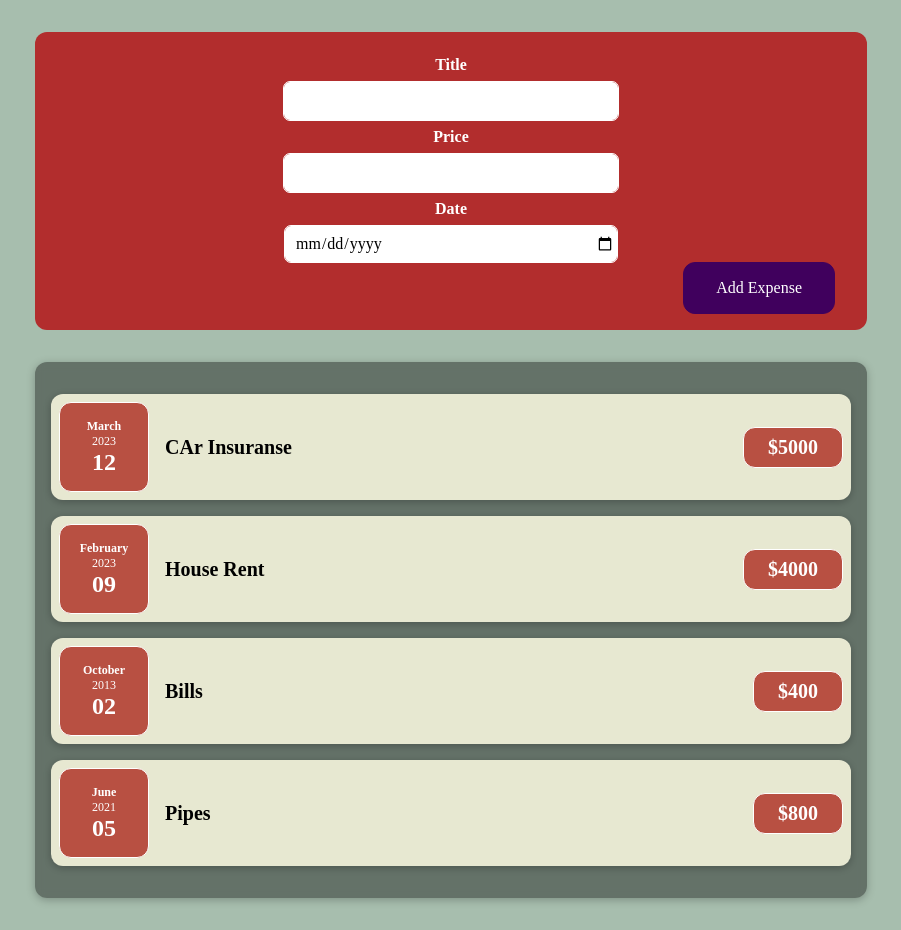
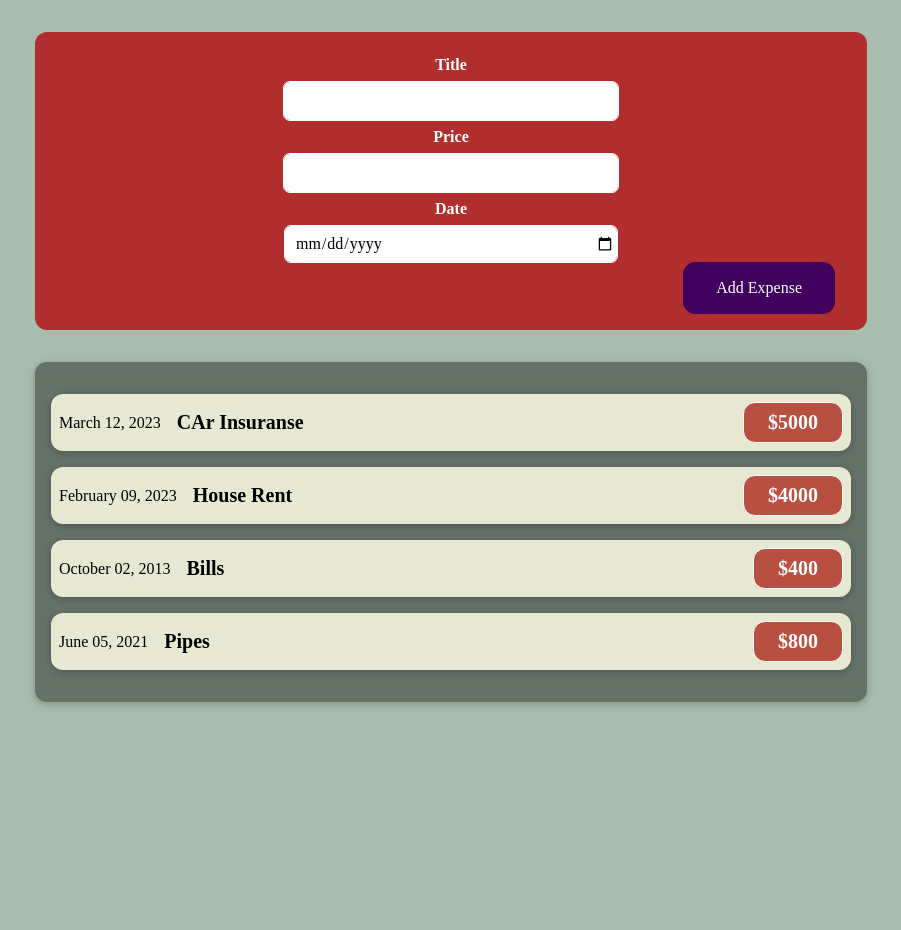
Before and after one commit to Shoaib4343/React, a React (Create React App) app in the folder TeachGun/application/: page / in a window 1280 px wide. Shown: the whole page, without its empty margins (189-1090 px from the left). After the commit the page ends 800 px from the top, so only its background shows below. Built offline with nearby package versions, Linux system fonts and the light colour scheme.

Commit message:
Rendring list

```diff
--- a/TeachGun/application/src/App.js
+++ b/TeachGun/application/src/App.js
@@ -1,40 +1,45 @@
-import React from 'react'
+import React,{useState} from 'react'
 import Expense from './Components/Expense/Expense'
 import NewExpense from './Components/NewExpense/NewExpense'
 
-const App = () => {
-
-    const expense = [
+const DumyData = [
     {
         id : 'e1',
-            expense_date : new Date(2023, 2, 12) ,
-            expense_tittle : "CAr Insuranse",
-            expense_price : 5000,
+        date : new Date(2023, 2, 12) ,
+        title : "CAr Insuranse",
+        price : 5000,
     },
     {
         id : 'e2',
-            expense_date : new Date(2023, 1, 9) ,
-            expense_tittle : "House Rent",
-            expense_price : 4000,
+        date : new Date(2023, 1, 9) ,
+        title : "House Rent",
+        price : 4000,
     },
     {
         id : 'e3',
-            expense_date : new Date(2013, 9, 2) ,
-            expense_tittle : "Bills",
-            expense_price : 400,
+        date : new Date(2013, 9, 2) ,
+        title : "Bills",
+        price : 400,
     },
     {
         id : 'e4',
-            expense_date : new Date(2021, 5, 5) ,
-            expense_tittle : "Pipes",
-            expense_price : 800,
+        date : new Date(2021, 5, 5) ,
+        title : "Pipes",
+        price : 800,
     },
 
 ];
 
 
+const App = () => {
+
+    const [expense , setexpense] = useState(DumyData);
+
+
+
     const getExpenseData = (data) =>{
-        console.log(data);
+        const  updatedList = [...expense , data ];
+        setexpense(updatedList);
     }
 
 
--- a/TeachGun/application/src/Components/Expense/Expense.js
+++ b/TeachGun/application/src/Components/Expense/Expense.js
@@ -6,29 +6,20 @@ import Card from '../Ui/Card';
 const Expense = (props) => {
   return (
     <Card className='expense'>
+
+    {
+      props.arr.map(items => (
         <ExpenseItems
-            date={props.arr[0].expense_date}
-            tittle={props.arr[0].expense_tittle}
-            price={props.arr[0].expense_price}
+            date={items.date}
+            title={items.title}
+            price={items.price}
         />
 
-         <ExpenseItems
-            date={props.arr[1].expense_date}
-            tittle={props.arr[1].expense_tittle}
-            price={props.arr[1].expense_price}
-        />
+      ))
+    }
 
-         <ExpenseItems
-            date={props.arr[2].expense_date}
-            tittle={props.arr[2].expense_tittle}
-            price={props.arr[2].expense_price}
-        />
 
-        <ExpenseItems
-            date={props.arr[3].expense_date}
-            tittle={props.arr[3].expense_tittle}
-            price={props.arr[3].expense_price}
-        />
+
     </Card>
   )
 }
--- a/TeachGun/application/src/Components/Expense/ExpenseItems.js
+++ b/TeachGun/application/src/Components/Expense/ExpenseItems.js
@@ -1,17 +1,17 @@
 import React, {useState} from 'react'
 import './ExpenseItems.css'
-import ExpenseDate from './ExpenseDate'
+// import ExpenseDate from './ExpenseDate'
 import Card from '../Ui/Card'
 
 const ExpenseItems = (props) => {
 
   return (
     <Card className="expense_item">
-        <ExpenseDate  date={props.date}/>
+        {/* <ExpenseDate  date={props.date}/> */}
 
-        {/* <div>{props.date.toLocaleString('en-US',{ month:'long', year:'numeric', day:'2-digit'})}</div> */}
+        <div>{props.date.toLocaleString('en-US',{ month:'long', year:'numeric', day:'2-digit'})}</div>
         <div className="expense_itme__description">
-            <h2>{props.tittle}</h2>
+            <h2>{props.title}</h2>
             <div className="expense_item__price">${props.price}</div>
 
         </div>
```
Lines whose indentation alone changed are shown as unchanged.
